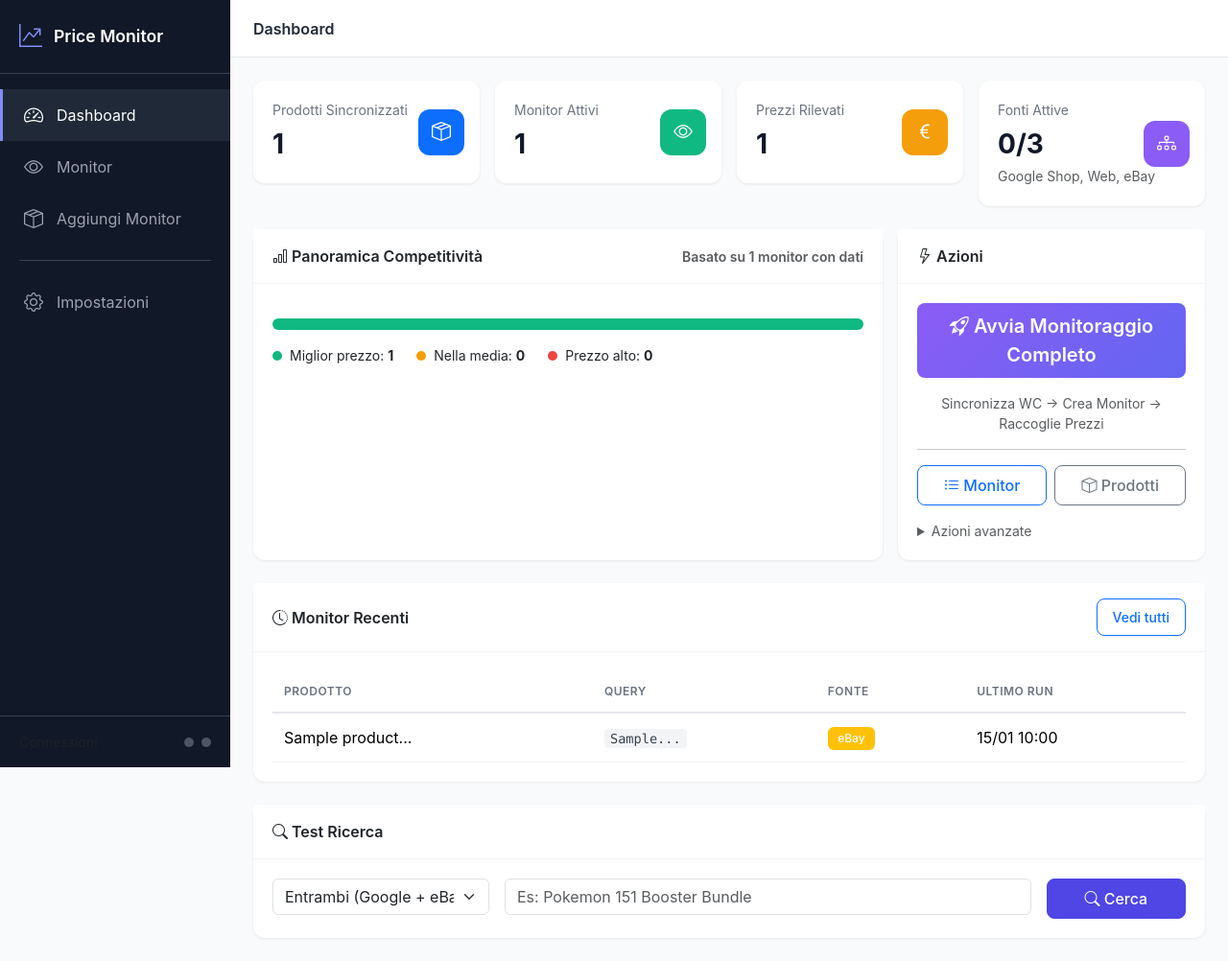
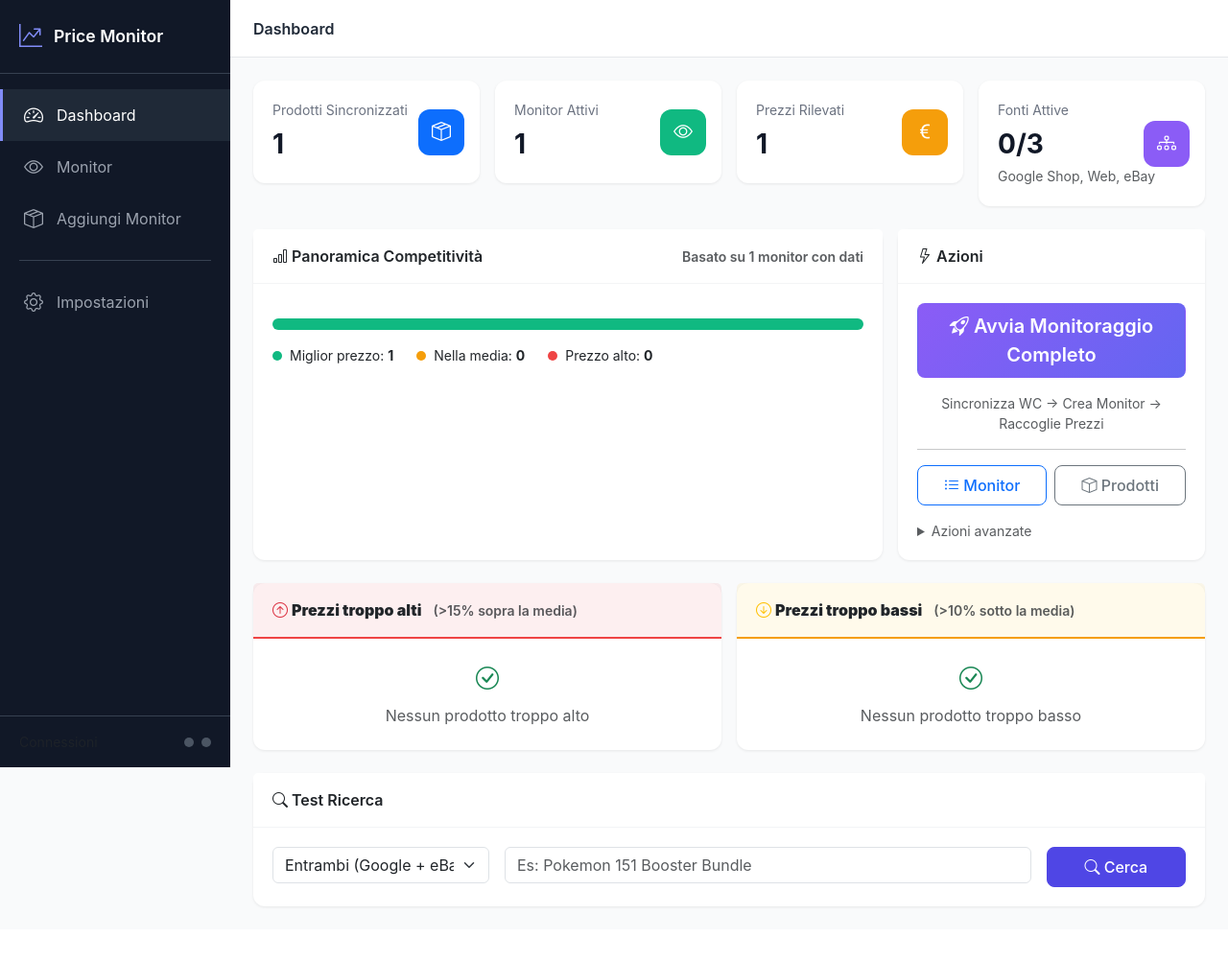
Before and after one commit to danbeta2/price-monitor-app, a Flask app: page / in a window 1280 px wide. Shown: the whole page at 96% size. After the commit the page ends 947 px from the top, so only its background shows below. Run offline with Flask 3, Linux system fonts and the light colour scheme; tables that the repository leaves empty hold one stand-in row (values such as "Sample post").

Commit message:
Replace recent monitors with price alert tables on dashboard
Two new tables: "Prezzi troppo alti" (>15% above market avg, risk of
not selling) and "Prezzi troppo bassi" (>10% below market avg, leaving
margin on the table). Sorted by severity, max 10 each.

Co-Authored-By: Claude Opus 4.6 (1M context) <noreply@anthropic.com>

```diff
--- a/app/routes.py
+++ b/app/routes.py
@@ -66,7 +66,53 @@ def dashboard():
         'high_pct': round(high / total_with_data * 100) if total_with_data else 0,
     }
 
-    recent_monitors = Monitor.query.order_by(Monitor.created_at.desc()).limit(5).all()
+    # Prodotti da tenere sotto controllo: troppo alti o troppo bassi vs mercato
+    price_too_high = []   # Tuo prezzo >15% sopra la media → rischi di non vendere
+    price_too_low = []    # Tuo prezzo >10% sotto la media → stai regalando margine
+
+    for m in monitors_with_product:
+        if not m.product or not m.product.price:
+            continue
+
+        your_price = m.product.price
+        tolerance_pct = m.price_tolerance if m.price_tolerance and m.price_tolerance > 0 else 50
+        min_r = your_price * (1 - tolerance_pct / 100)
+        max_r = your_price * (1 + tolerance_pct / 100)
+
+        stats = db.session.query(
+            func.avg(PriceRecord.price).label('avg'),
+            func.min(PriceRecord.price).label('min'),
+        ).filter(
+            PriceRecord.monitor_id == m.id,
+            PriceRecord.is_valid == True,
+            PriceRecord.price >= min_r,
+            PriceRecord.price <= max_r,
+        ).first()
+
+        if not stats.avg:
+            continue
+
+        avg_market = float(stats.avg)
+        min_market = float(stats.min)
+        diff_pct = round((your_price - avg_market) / avg_market * 100, 1)
+
+        item = {
+            'name': m.product.name,
+            'your_price': your_price,
+            'avg_market': round(avg_market, 2),
+            'min_market': round(min_market, 2),
+            'diff_pct': diff_pct,
+            'monitor_id': m.id,
+        }
+
+        if diff_pct > 15:
+            price_too_high.append(item)
+        elif diff_pct < -10:
+            price_too_low.append(item)
+
+    # Ordina: piu critico prima
+    price_too_high.sort(key=lambda x: -x['diff_pct'])
+    price_too_low.sort(key=lambda x: x['diff_pct'])
 
     return render_template('dashboard.html',
         total_products=total_products,
@@ -75,8 +121,8 @@ def dashboard():
         total_records=total_records,
         sources_configured=get_sources_configured(),
         competitive_data=competitive_data,
-        monitors_analysis=[],
-        recent_monitors=recent_monitors,
+        price_too_high=price_too_high[:10],
+        price_too_low=price_too_low[:10],
     )
 
 @main_bp.route('/products')
--- a/templates/dashboard.html
+++ b/templates/dashboard.html
@@ -146,47 +146,87 @@
     </div>
 </div>
 
-<!-- Recent Monitors -->
-{% if recent_monitors %}
+<!-- Prodotti da tenere sotto controllo -->
 <div class="row g-3 mb-4">
-    <div class="col-12">
-        <div class="card">
-            <div class="card-header d-flex justify-content-between align-items-center">
-                <span><i class="bi bi-clock-history"></i> Monitor Recenti</span>
-                <a href="/monitors" class="btn btn-sm btn-outline-primary">Vedi tutti</a>
+    <div class="col-lg-6">
+        <div class="card h-100">
+            <div class="card-header" style="background: rgba(220, 53, 69, 0.08); border-bottom: 2px solid var(--danger-color);">
+                <i class="bi bi-arrow-up-circle text-danger"></i> <strong>Prezzi troppo alti</strong>
+                <small class="text-muted ms-2">(>15% sopra la media)</small>
             </div>
-            <div class="card-body">
-                <div class="table-responsive">
-                    <table class="table table-sm">
-                        <thead>
+            <div class="card-body p-0">
+                {% if price_too_high %}
+                <div class="table-responsive" style="max-height: 350px; overflow-y: auto;">
+                    <table class="table table-sm table-hover mb-0">
+                        <thead class="table-light">
                             <tr>
                                 <th>Prodotto</th>
-                                <th>Query</th>
-                                <th>Fonte</th>
-                                <th>Ultimo Run</th>
+                                <th class="text-end">Tuo</th>
+                                <th class="text-end">Media</th>
+                                <th class="text-end">Diff</th>
                             </tr>
                         </thead>
                         <tbody>
-                            {% for monitor in recent_monitors %}
-                            <tr>
-                                <td>{{ (monitor.product.name if monitor.product else 'N/A')[:40] }}...</td>
-                                <td><code>{{ monitor.search_query[:30] }}...</code></td>
-                                <td>
-                                    <span class="badge {% if monitor.source == 'google_shopping' %}bg-primary{% else %}bg-warning{% endif %}">
-                                        {{ 'Google' if monitor.source == 'google_shopping' else 'eBay' }}
-                                    </span>
-                                </td>
-                                <td>{{ monitor.last_run_at.strftime('%d/%m %H:%M') if monitor.last_run_at else 'Mai' }}</td>
+                            {% for p in price_too_high %}
+                            <tr style="cursor: pointer;" onclick="window.location='/monitors'">
+                                <td>{{ p.name }}</td>
+                                <td class="text-end"><strong>{{ "%.2f"|format(p.your_price) }}</strong></td>
+                                <td class="text-end text-muted">{{ "%.2f"|format(p.avg_market) }}</td>
+                                <td class="text-end"><span class="text-danger fw-bold">+{{ p.diff_pct }}%</span></td>
                             </tr>
                             {% endfor %}
                         </tbody>
                     </table>
                 </div>
+                {% else %}
+                <div class="text-center text-muted py-4">
+                    <i class="bi bi-check-circle text-success" style="font-size: 1.5rem;"></i>
+                    <p class="mt-2 mb-0">Nessun prodotto troppo alto</p>
+                </div>
+                {% endif %}
+            </div>
+        </div>
+    </div>
+    <div class="col-lg-6">
+        <div class="card h-100">
+            <div class="card-header" style="background: rgba(255, 193, 7, 0.08); border-bottom: 2px solid var(--warning-color);">
+                <i class="bi bi-arrow-down-circle text-warning"></i> <strong>Prezzi troppo bassi</strong>
+                <small class="text-muted ms-2">(>10% sotto la media)</small>
+            </div>
+            <div class="card-body p-0">
+                {% if price_too_low %}
+                <div class="table-responsive" style="max-height: 350px; overflow-y: auto;">
+                    <table class="table table-sm table-hover mb-0">
+                        <thead class="table-light">
+                            <tr>
+                                <th>Prodotto</th>
+                                <th class="text-end">Tuo</th>
+                                <th class="text-end">Media</th>
+                                <th class="text-end">Diff</th>
+                            </tr>
+                        </thead>
+                        <tbody>
+                            {% for p in price_too_low %}
+                            <tr style="cursor: pointer;" onclick="window.location='/monitors'">
+                                <td>{{ p.name }}</td>
+                                <td class="text-end"><strong>{{ "%.2f"|format(p.your_price) }}</strong></td>
+                                <td class="text-end text-muted">{{ "%.2f"|format(p.avg_market) }}</td>
+                                <td class="text-end"><span class="text-warning fw-bold">{{ p.diff_pct }}%</span></td>
+                            </tr>
+                            {% endfor %}
+                        </tbody>
+                    </table>
+                </div>
+                {% else %}
+                <div class="text-center text-muted py-4">
+                    <i class="bi bi-check-circle text-success" style="font-size: 1.5rem;"></i>
+                    <p class="mt-2 mb-0">Nessun prodotto troppo basso</p>
+                </div>
+                {% endif %}
             </div>
         </div>
     </div>
 </div>
-{% endif %}
 
 <!-- Test Search -->
 <div class="row g-3">
```
